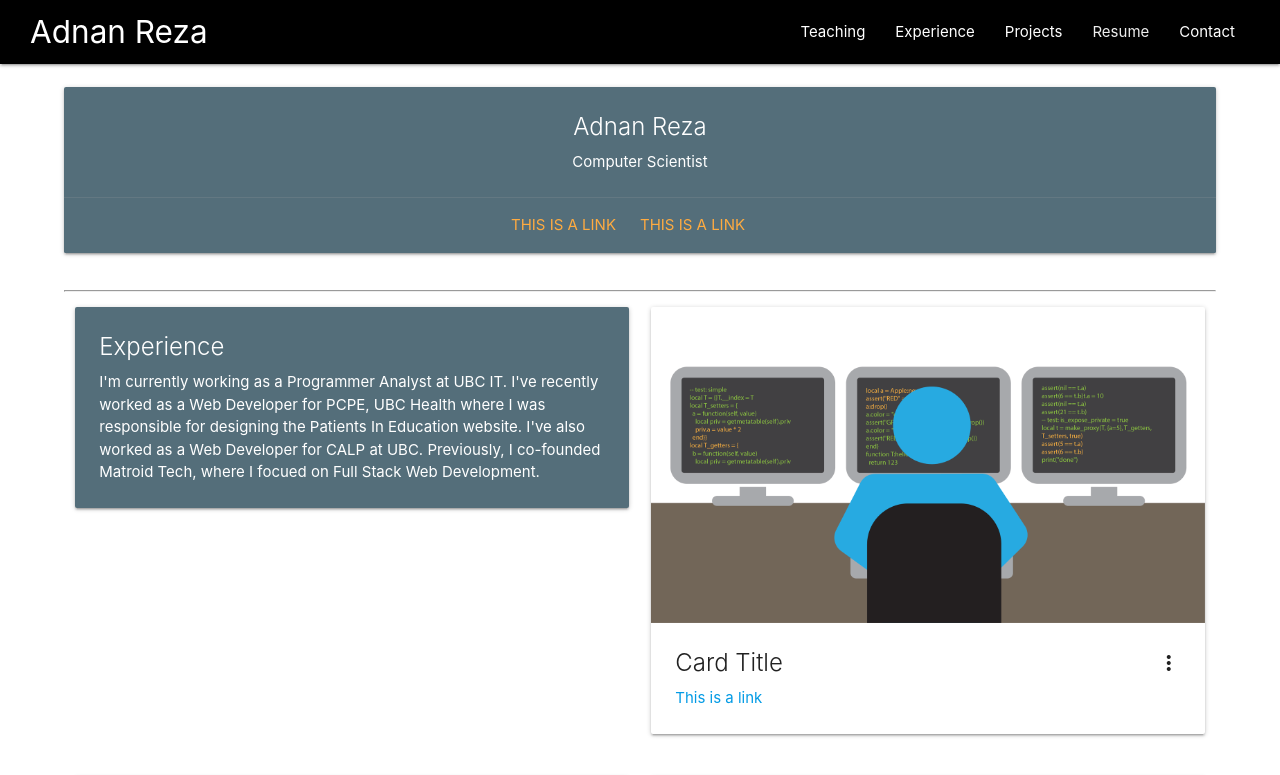
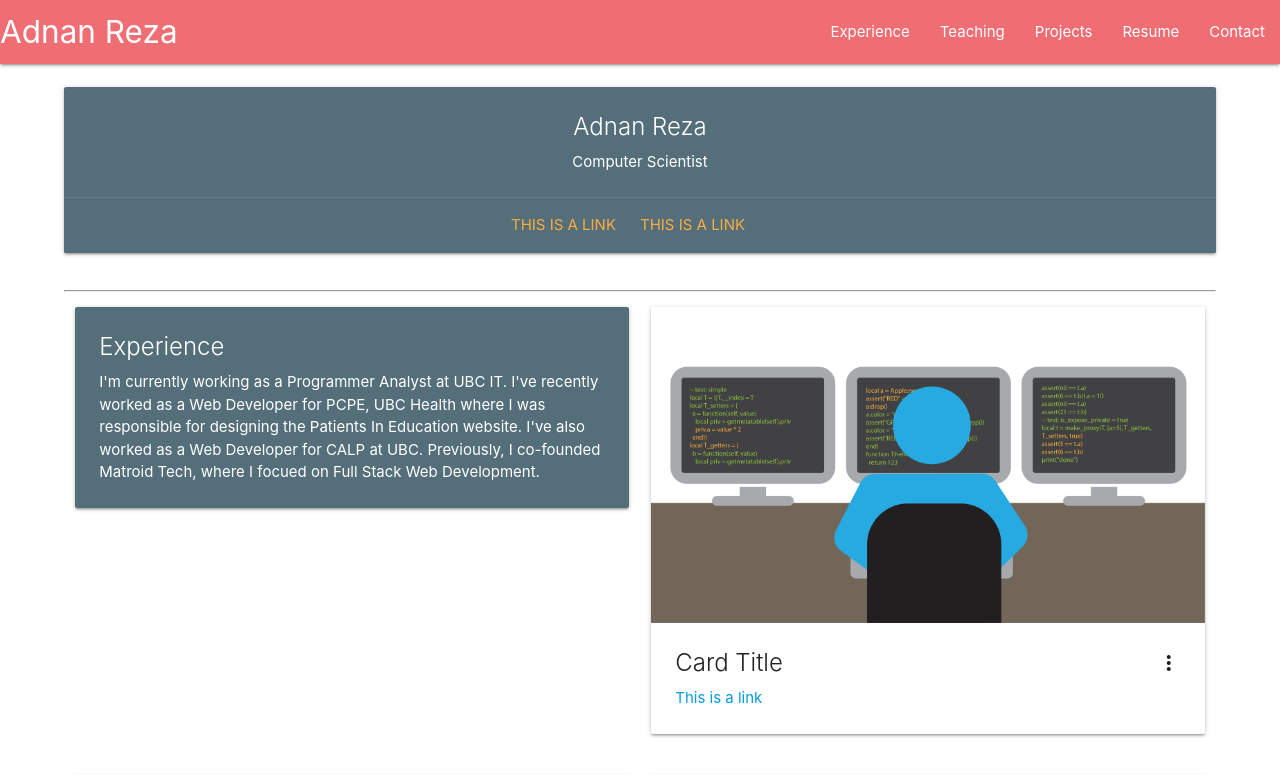
Before and after one commit to adnanreza/personal-site, a React (Create React App) app: page / in a window 1280 px wide. Shown: the top 775 px of the page. Built offline with nearby package versions, Linux system fonts and the light colour scheme; the HTML template or start-up script is replaced by a standard one.

Commit message:
Make navbar responsive

```diff
--- a/src/components/layout/Navbar.js
+++ b/src/components/layout/Navbar.js
@@ -1,27 +1,45 @@
-import React, { Fragment } from 'react';
+import React, { Fragment, useEffect } from 'react';
 import { Link } from 'react-router-dom';
 
 const Navbar = () => {
   return (
-    <nav className='black' style={{ padding: '0 2rem' }}>
+    <nav>
       <div className='nav-wrapper'>
         <Link to='/' className='brand-logo'>
           Adnan Reza
         </Link>
-        <ul id='nav-mobile' className='right hide-on-med-and-down'>
+        <Link to='#' data-target='mobile-demo' className='sidenav-trigger'>
+          <i className='material-icons'>menu</i>
+        </Link>
+        <ul className='right hide-on-med-and-down'>
+          <li>
+            <Link to='/Experience'>Experience</Link>
+          </li>
           <li>
             <Link to='/Teaching'>Teaching</Link>
-          </li>
-          <li>
-            <Link to='/Experience'>Experience</Link>
           </li>
           <li>
             <Link to='/Projects'>Projects</Link>
           </li>
           <li>
-            <Link className='grey-text text-lighten-3' to='/Resume'>
-              Resume
-            </Link>
+            <Link to='/Resume'>Resume</Link>
+          </li>
+          <li>
+            <Link to='/Contact'>Contact</Link>
+          </li>
+        </ul>
+        <ul className='sidenav' id='mobile-demo'>
+          <li>
+            <Link to='/Experience'>Experience</Link>
+          </li>
+          <li>
+            <Link to='/Teaching'>Teaching</Link>
+          </li>
+          <li>
+            <Link to='/Projects'>Projects</Link>
+          </li>
+          <li>
+            <Link to='/Resume'>Resume</Link>
           </li>
           <li>
             <Link to='/Contact'>Contact</Link>
```
